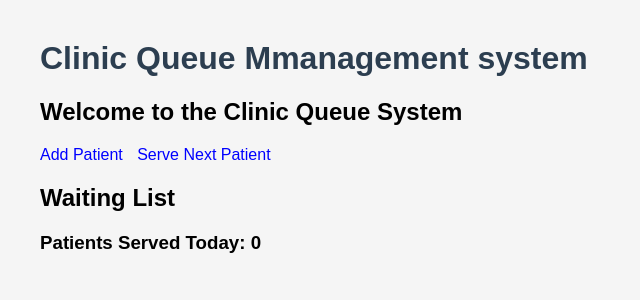
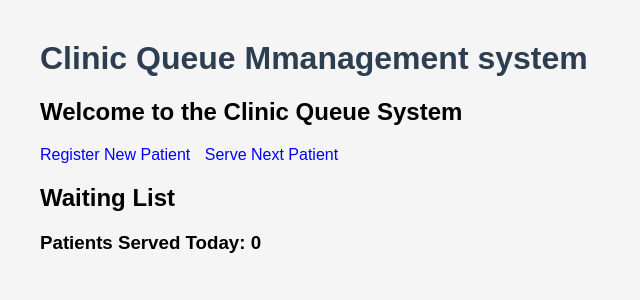
Before and after one commit to Moha975/clinic_queue_app, a Flask app: page / in a window 1280 px wide. Shown: the top 300 px of the page, without its empty margins (0-640 px from the left). Run offline with Flask 3, Linux system fonts and the light colour scheme.

Commit message:
improve add patient button text

```diff
--- a/templates/index.html
+++ b/templates/index.html
@@ -7,7 +7,7 @@
   <body>
     <h1>Clinic Queue Mmanagement system</h1>
     <h2>Welcome to the Clinic Queue System</h2>
-    <a href="/add">Add Patient</a>
+    <a href="/add">Register New Patient</a>
     <a href="/serve">Serve Next Patient</a>
 
     <h2>Waiting List</h2>
```
